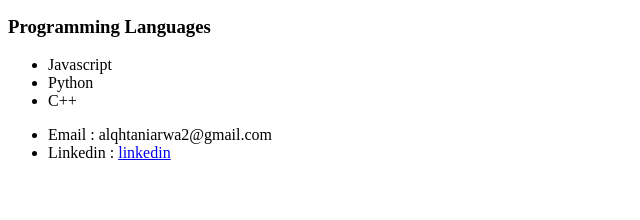
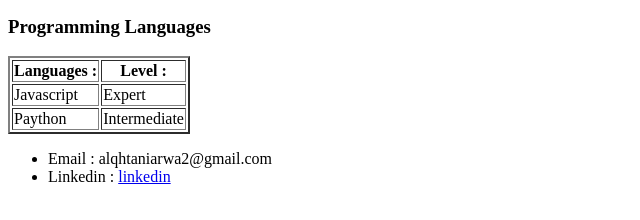
Before and after one commit to arwaalqhtanii/cv, a plain HTML site: page cv.html in a window 1280 px wide. Shown: the part 386-606 px from the top of the page, without its empty margins (0-640 px from the left). Drawn offline with Linux system fonts and the light colour scheme.

Commit message:
add level languge

```diff
--- a/cv.html
+++ b/cv.html
@@ -14,11 +14,26 @@
     width="400" height="200px">
     <figcaption>My cv</figcaption>
     <h3>Programming Languages</h3>
-    <ul>
-        <li>Javascript</li>
-        <li>Python</li>
-        <li>C++</li>
-    </ul>
+    <table border="2">
+        <thead>
+            <tr>
+                <th>
+                    Languages :
+                </th>
+                <th>Level :</th>
+            </tr>
+        </thead>
+        <thead>
+            <tr>
+                <td>Javascript</td>
+                <td>Expert</td>
+            </tr>
+            <tr>
+                <td>Paython</td>
+                <td>Intermediate</td>
+            </tr>
+        </thead>
+    </table>
 
     <ul>
         <li>
```
